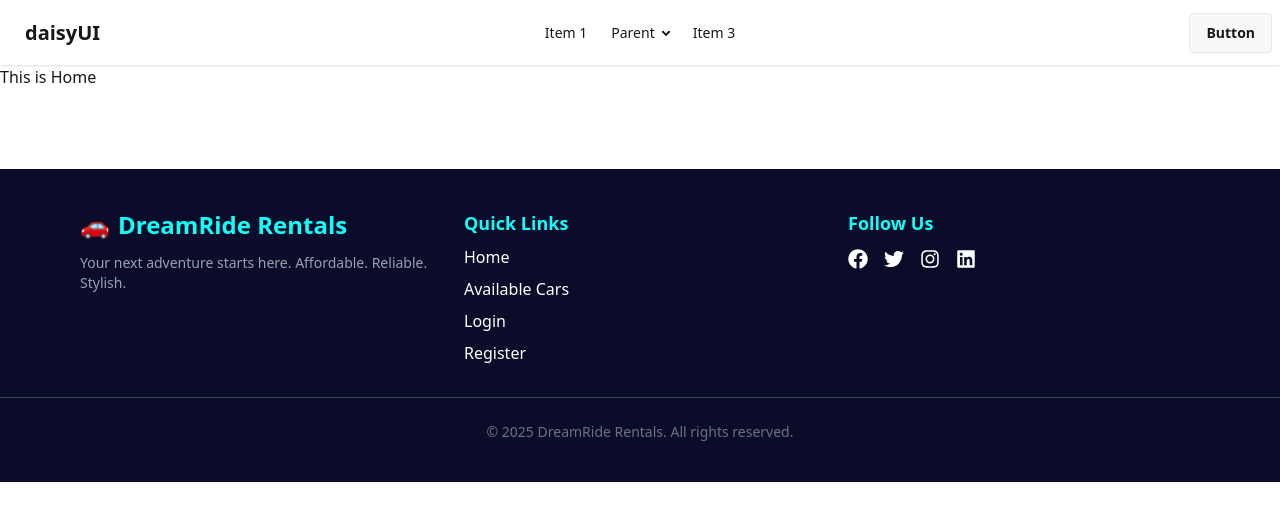
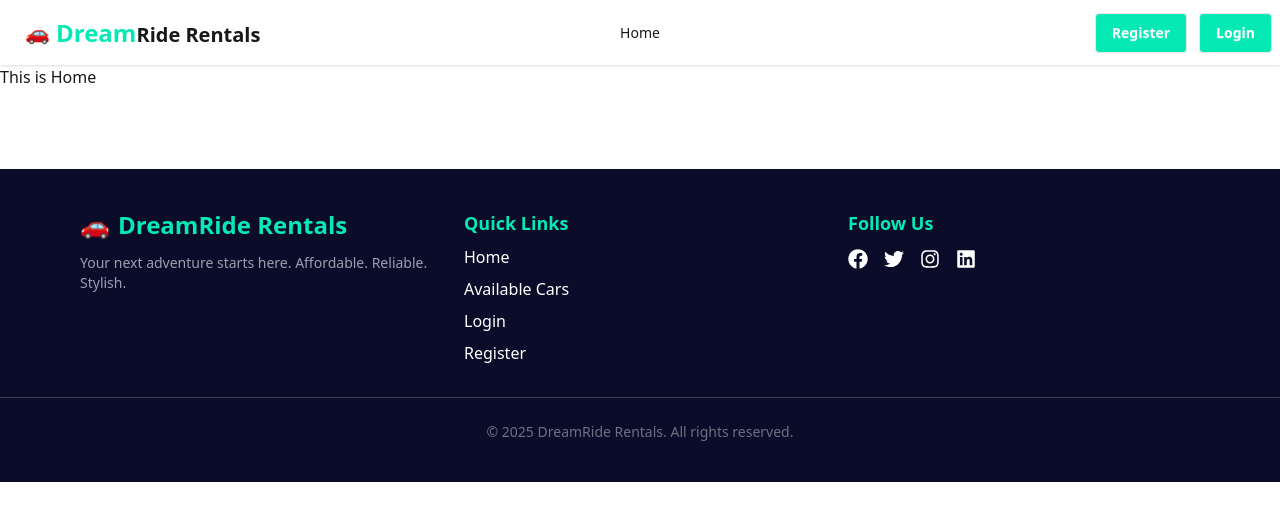
Before and after one commit to taherunnasatoma/b11a11-client-side-taherunnasatoma, a React (Vite) app: page / in a window 1280 px wide. Shown: the top 520 px of the page. Built offline with nearby package versions, Linux system fonts and the light colour scheme.

Commit message:
design the Navbar

```diff
--- /dev/null
+++ b/src/pages/Register/Register.jsx
@@ -0,0 +1,11 @@
+import React from 'react';
+
+const Register = () => {
+    return (
+        <div>
+
+        </div>
+    );
+};
+
+export default Register;
--- a/src/pages/Shared/Footer.jsx
+++ b/src/pages/Shared/Footer.jsx
@@ -5,9 +5,9 @@ const Footer = () => {
     <footer className="bg-[#0b0c2a] text-white py-10 mt-20">
       <div className="max-w-6xl mx-auto px-4 grid grid-cols-1 md:grid-cols-3 gap-8">
 
-        {/* Logo and Name */}
+
         <div className="flex flex-col items-start space-y-3">
-          <div className="flex items-center space-x-2 text-[#0FFFF9] text-2xl font-bold">
+          <div className="flex items-center space-x-2 text-[#05e9b4] text-2xl font-bold">
             <span>🚗</span>
             <h2>DreamRide Rentals</h2>
           </div>
@@ -16,28 +16,26 @@ const Footer = () => {
           </p>
         </div>
 
-        {/* Navigation Links */}
         <div className="flex flex-col space-y-2">
-          <h3 className="text-[#0FFFF9] text-lg font-semibold">Quick Links</h3>
-          <a href="/" className="hover:text-[#0FFFF9] transition">Home</a>
-          <a href="/cars" className="hover:text-[#0FFFF9] transition">Available Cars</a>
-          <a href="/login" className="hover:text-[#0FFFF9] transition">Login</a>
-          <a href="/register" className="hover:text-[#0FFFF9] transition">Register</a>
+          <h3 className="text-[#05e9b4] text-lg font-semibold">Quick Links</h3>
+          <a href="/" className="hover:text-[#05e9b4] transition">Home</a>
+          <a href="/cars" className="hover:text-[#05e9b4] transition">Available Cars</a>
+          <a href="/login" className="hover:text-[#05e9b4] transition">Login</a>
+          <a href="/register" className="hover:text-[#05e9b4] transition">Register</a>
         </div>
 
-        {/* Social Media */}
+
         <div className="flex flex-col space-y-3">
-          <h3 className="text-[#0FFFF9] text-lg font-semibold">Follow Us</h3>
+          <h3 className="text-[#05e9b4] text-lg font-semibold">Follow Us</h3>
           <div className="flex space-x-4 text-xl">
-            <a href="#" className="hover:text-[#0FFFF9]"><FaFacebook /></a>
-            <a href="#" className="hover:text-[#0FFFF9]"><FaTwitter /></a>
-            <a href="#" className="hover:text-[#0FFFF9]"><FaInstagram /></a>
-            <a href="#" className="hover:text-[#0FFFF9]"><FaLinkedin /></a>
+            <a href="#" className="hover:text-[#05e9b4]"><FaFacebook /></a>
+            <a href="#" className="hover:text-[#05e9b4]"><FaTwitter /></a>
+            <a href="#" className="hover:text-[#05e9b4]"><FaInstagram /></a>
+            <a href="#" className="hover:text-[#05e9b4]"><FaLinkedin /></a>
           </div>
         </div>
       </div>
 
-      {/* Bottom Line */}
       <div className="border-t border-gray-700 mt-8 pt-6 text-center text-gray-500 text-sm">
         © {new Date().getFullYear()} DreamRide Rentals. All rights reserved.
       </div>
--- a/src/pages/Shared/Navbar.jsx
+++ b/src/pages/Shared/Navbar.jsx
@@ -1,6 +1,13 @@
 import React from 'react';
+import { NavLink } from 'react-router';
 
 const Navbar = () => {
+
+    const links = <>
+     <li><NavLink to='/'>Home</NavLink></li>
+
+
+    </>
     return (
         <div className="navbar bg-base-100 shadow-sm">
   <div className="navbar-start">
@@ -11,36 +18,24 @@ const Navbar = () => {
       <ul
         tabIndex={0}
         className="menu menu-sm dropdown-content bg-base-100 rounded-box z-1 mt-3 w-52 p-2 shadow">
-        <li><a>Item 1</a></li>
-        <li>
-          <a>Parent</a>
-          <ul className="p-2">
-            <li><a>Submenu 1</a></li>
-            <li><a>Submenu 2</a></li>
-          </ul>
-        </li>
-        <li><a>Item 3</a></li>
+       {
+        links
+       }
       </ul>
     </div>
-    <a className="btn btn-ghost text-xl">daisyUI</a>
+    <a className="btn btn-ghost text-xl font-bold"><span>🚗</span>
+            <h2><span className='text-[#05e9b4] text-2xl'>Dream</span>Ride Rentals</h2></a>
   </div>
   <div className="navbar-center hidden lg:flex">
     <ul className="menu menu-horizontal px-1">
-      <li><a>Item 1</a></li>
-      <li>
-        <details>
-          <summary>Parent</summary>
-          <ul className="p-2">
-            <li><a>Submenu 1</a></li>
-            <li><a>Submenu 2</a></li>
-          </ul>
-        </details>
-      </li>
-      <li><a>Item 3</a></li>
+      {
+        links
+      }
     </ul>
   </div>
-  <div className="navbar-end">
-    <a className="btn">Button</a>
+  <div className="navbar-end gap-3">
+   <NavLink className='btn bg-[#05e9b4] text-white' to='/register'> Register</NavLink>
+   <NavLink className='btn bg-[#05e9b4] text-white' to='/login'> Login</NavLink>
   </div>
 </div>
     );
```
